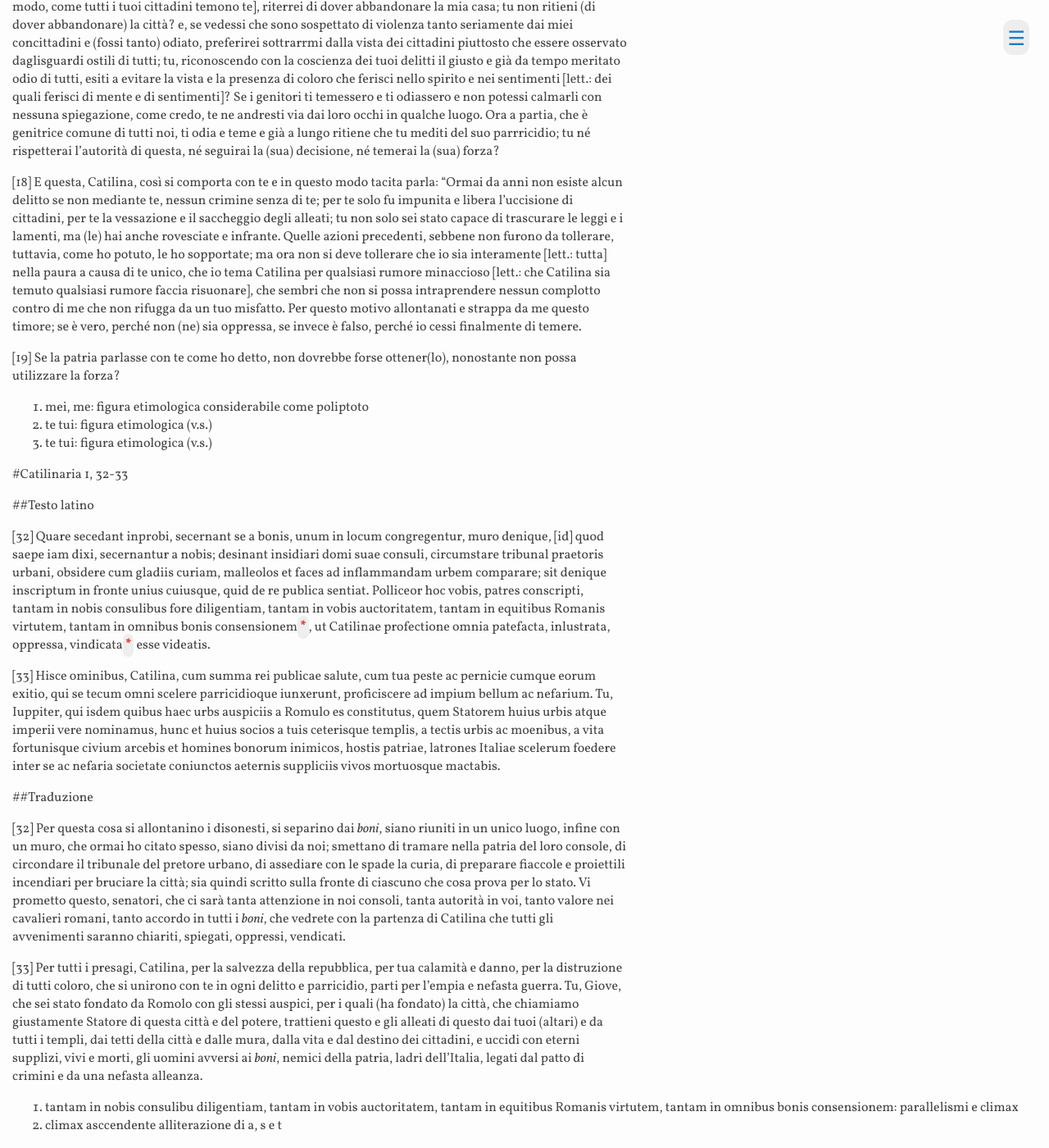
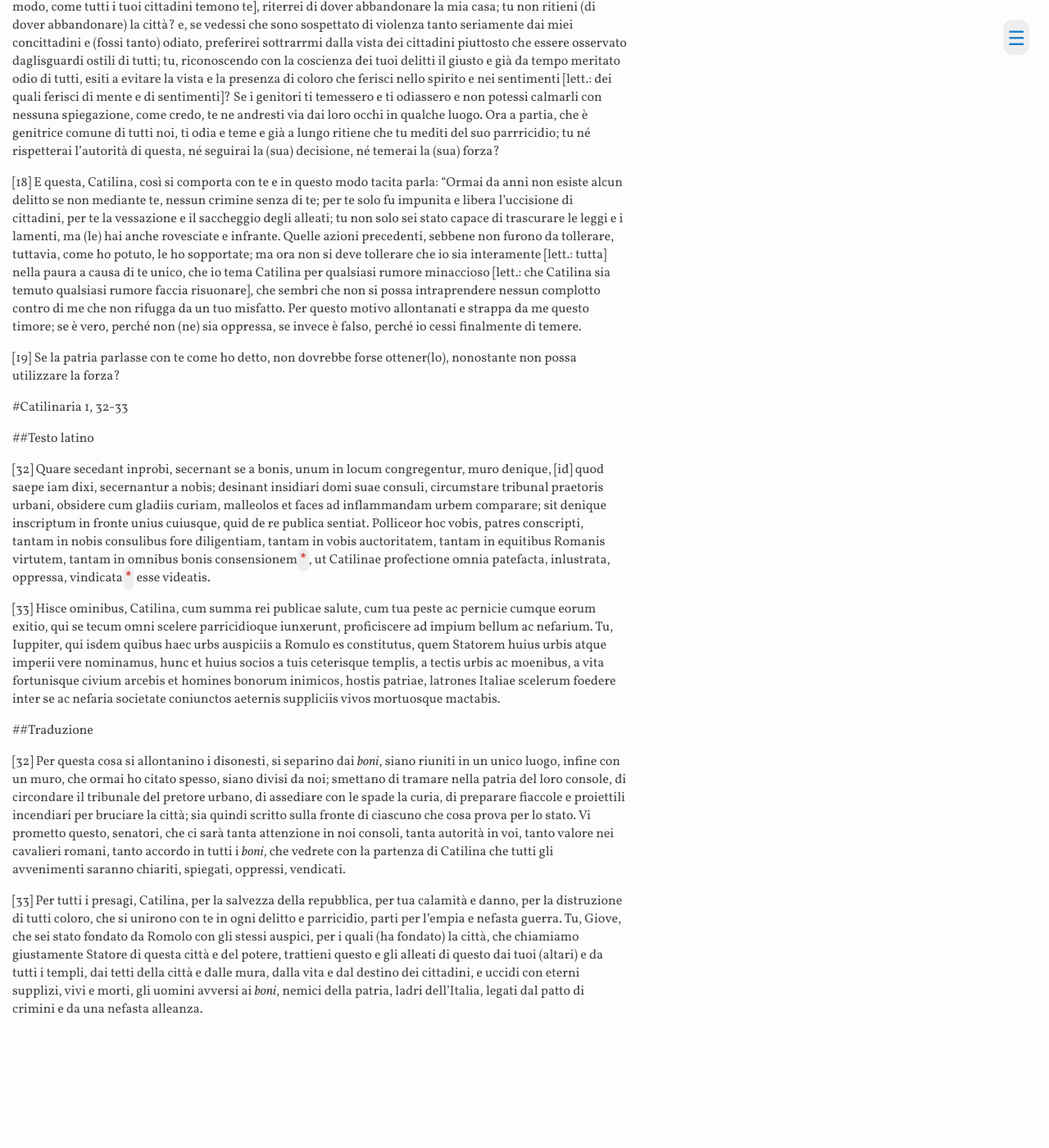
Before and after one commit to ProCicerone/ProCicerone.github.io, a Jekyll site: the page built from humanae/catilinaria.md, in a window 1280 px wide and 1400 px high, scrolled down 2605 px. Shown: the whole window at 82% size. Built offline with Jekyll 4.4.1, drawn with Linux system fonts in a browser that asks for light colours; after the commit the page ends 3863 px from its top, so only the background shows below that.

Commit message:
Rinomina #foot-wrapper .foot-wrapper
Necessario per avere più foot-wrapper nella stessa pagina

```diff
--- a/humanae/versioni/catilinaria1.md
+++ b/humanae/versioni/catilinaria1.md
@@ -26,7 +26,7 @@
 
 [6] Fintanto che ci sarà qualcuno che oserà difenderti, vivrai così come vivi, assediato dai miei molti e irremovibili presidi, perché tu non possa agire contro lo stato. Anche gli occhi e le orecchie di molti, così come hanno fatto finora, ti guarderanno e sorveglieranno senza che tu lo sappia.
 
-<div id="foot-wrapper">
+<div class="foot-wrapper">
 <ol>
     <li id="ft-1">Forma contratta di *abuteris*, indicativo futuro deponente di seconda persona singolare</li>
     <li id="ft-2">Ironia. Contrapposta chiasmicamente al *viri fortes* non ironico del paragrafo 3</li>
--- a/humanae/versioni/catilinaria2.md
+++ b/humanae/versioni/catilinaria2.md
@@ -16,7 +16,7 @@
 
 [19] Se la patria parlasse con te come ho detto, non dovrebbe forse ottener(lo), nonostante non possa utilizzare la forza?
 
-<div id="foot-wrapper">
+<div class="foot-wrapper">
 <ol>
     <li id="ft-6">mei, me: figura etimologica considerabile come poliptoto</li>
     <li id="ft-7">te tui: figura etimologica (v.s.)</li>
--- a/humanae/versioni/catilinaria3.md
+++ b/humanae/versioni/catilinaria3.md
@@ -12,7 +12,7 @@
 
 [33] Per tutti i presagi, Catilina, per la salvezza della repubblica, per tua calamità e danno, per la distruzione di tutti coloro, che si unirono con te in ogni delitto e parricidio, parti per l'empia e nefasta guerra. Tu, Giove, che sei stato fondato da Romolo con gli stessi auspici, per i quali (ha fondato) la città, che chiamiamo giustamente Statore di questa città e del potere, trattieni questo e gli alleati di questo dai tuoi (altari) e da tutti i templi, dai tetti della città e dalle mura, dalla vita e dal destino dei cittadini, e uccidi con eterni supplizi, vivi e morti, gli uomini avversi ai *boni*, nemici della patria, ladri dell'Italia, legati dal patto di crimini e da una nefasta alleanza.
 
-<div id="foot-wrapper">
+<div class="foot-wrapper">
 <ol>
     <li id="ft-9">tantam in nobis consulibu diligentiam, tantam in vobis auctoritatem, tantam in equitibus Romanis virtutem, tantam in omnibus bonis consensionem: parallelismi e climax</li>
     <li id="ft-10">climax asccendente alliterazione di a, s e t</li>
--- a/js/foot.js
+++ b/js/foot.js
@@ -1,11 +1,11 @@
 $(document).ready(function(){
-    $('#foot-wrapper').hide();
+    $('.foot-wrapper').hide();
     $('.foot-number').html('*')
     $('.foot-number').data('isOpen', '')
     $('.foot-number').click(function() {
         if (! $(this).data('isOpen')) {
             $(this).data('isOpen', 'yes');
-            $(this).after('<div class="foot-text">' + $('#foot-wrapper').find('#ft-' + $(this).attr('id').substr(3)).html() + '</div>');
+            $(this).after('<div class="foot-text">' + $('.foot-wrapper').find('#ft-' + $(this).attr('id').substr(3)).html() + '</div>');
         } else {
             $(this).data('isOpen', '');
             // $('.foot-text').remove();
```
